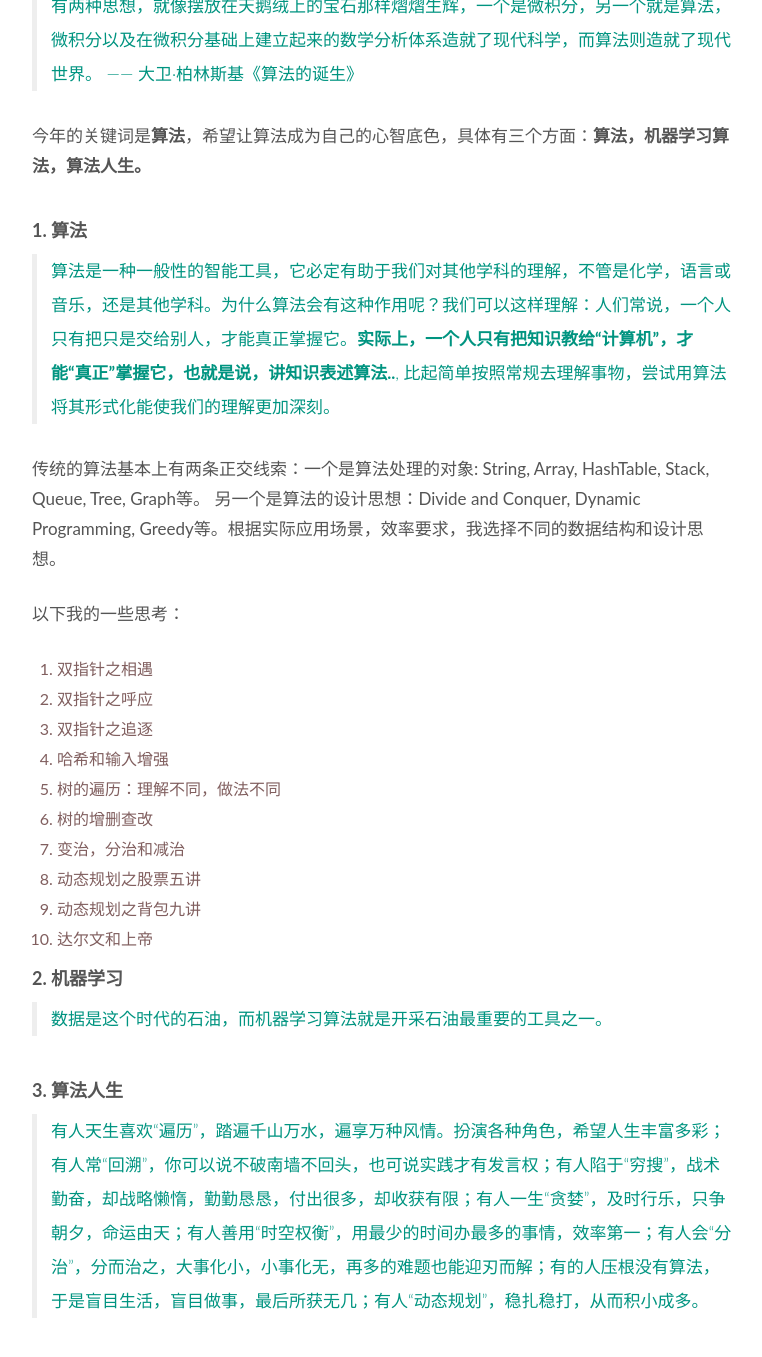
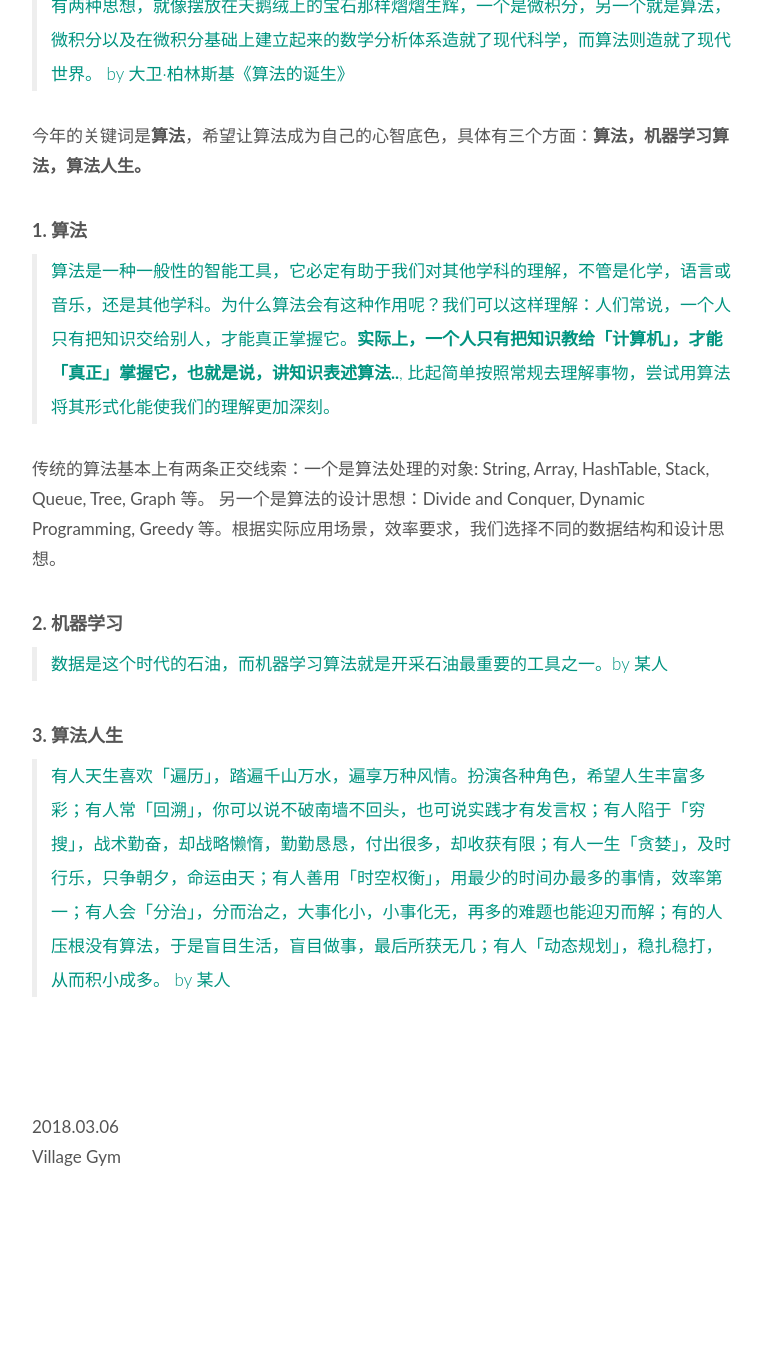
Before and after one commit to WillWang-X/willwang-x.github.io, a Jekyll site: the page built from _posts/blogs/2018-03-06-2018-algorithms.md, in a window 1280 px wide and 1400 px high, scrolled down 561 px. Shown: the top 1357 px of the window, without its empty margins (258-1020 px from the left). Built offline with Jekyll 4.4.1, drawn with Linux system fonts in a browser that asks for light colours; after the commit the page ends 1818 px from its top, so only the background shows below that.

Commit message:
Refactor

```diff
--- a/_posts/blogs/2018-03-06-2018-algorithms.md
+++ b/_posts/blogs/2018-03-06-2018-algorithms.md
@@ -12,36 +12,24 @@ published: true
 
 ![2018 Algorithms](https://i.imgur.com/YlIgHe8.png)
 
-> 有两种思想，就像摆放在天鹅绒上的宝石那样熠熠生辉，一个是微积分，另一个就是算法，微积分以及在微积分基础上建立起来的数学分析体系造就了现代科学，而算法则造就了现代世界。 —— 大卫·柏林斯基《算法的诞生》
+> 有两种思想，就像摆放在天鹅绒上的宝石那样熠熠生辉，一个是微积分，另一个就是算法，微积分以及在微积分基础上建立起来的数学分析体系造就了现代科学，而算法则造就了现代世界。 by 大卫·柏林斯基《算法的诞生》
 
 今年的关键词是**算法**，希望让算法成为自己的心智底色，具体有三个方面：**算法，机器学习算法，算法人生。**
 
 ### 1. 算法
 
-> 算法是一种一般性的智能工具，它必定有助于我们对其他学科的理解，不管是化学，语言或音乐，还是其他学科。为什么算法会有这种作用呢？我们可以这样理解：人们常说，一个人只有把只是交给别人，才能真正掌握它。**实际上，一个人只有把知识教给“计算机”，才能“真正”掌握它，也就是说，讲知识表述算法..**,  比起简单按照常规去理解事物，尝试用算法将其形式化能使我们的理解更加深刻。
+> 算法是一种一般性的智能工具，它必定有助于我们对其他学科的理解，不管是化学，语言或音乐，还是其他学科。为什么算法会有这种作用呢？我们可以这样理解：人们常说，一个人只有把知识交给别人，才能真正掌握它。**实际上，一个人只有把知识教给「计算机」，才能「真正」掌握它，也就是说，讲知识表述算法..**,  比起简单按照常规去理解事物，尝试用算法将其形式化能使我们的理解更加深刻。
 
-传统的算法基本上有两条正交线索：一个是算法处理的对象: String, Array, HashTable, Stack, Queue, Tree, Graph等。 另一个是算法的设计思想：Divide and Conquer, Dynamic Programming, Greedy等。根据实际应用场景，效率要求，我选择不同的数据结构和设计思想。
+传统的算法基本上有两条正交线索：一个是算法处理的对象: String, Array, HashTable, Stack, Queue, Tree, Graph 等。 另一个是算法的设计思想：Divide and Conquer, Dynamic Programming, Greedy 等。根据实际应用场景，效率要求，我们选择不同的数据结构和设计思想。
 
-以下我的一些思考：
-
-1. 双指针之相遇
-1. 双指针之呼应
-1. 双指针之追逐
-1. 哈希和输入增强
-1. 树的遍历：理解不同，做法不同
-1. 树的增删查改
-1. 变治，分治和减治
-1. 动态规划之股票五讲
-1. 动态规划之背包九讲
-1. 达尔文和上帝
 
 ### 2. 机器学习
 
-> 数据是这个时代的石油，而机器学习算法就是开采石油最重要的工具之一。
+> 数据是这个时代的石油，而机器学习算法就是开采石油最重要的工具之一。by 某人
 
 ### 3. 算法人生
 
-> 有人天生喜欢“遍历”，踏遍千山万水，遍享万种风情。扮演各种角色，希望人生丰富多彩；有人常“回溯”，你可以说不破南墙不回头，也可说实践才有发言权；有人陷于“穷搜”，战术勤奋，却战略懒惰，勤勤恳恳，付出很多，却收获有限；有人一生“贪婪”，及时行乐，只争朝夕，命运由天；有人善用“时空权衡”，用最少的时间办最多的事情，效率第一；有人会“分治”，分而治之，大事化小，小事化无，再多的难题也能迎刃而解；有的人压根没有算法，于是盲目生活，盲目做事，最后所获无几；有人“动态规划”，稳扎稳打，从而积小成多。
+> 有人天生喜欢「遍历」，踏遍千山万水，遍享万种风情。扮演各种角色，希望人生丰富多彩；有人常「回溯」，你可以说不破南墙不回头，也可说实践才有发言权；有人陷于「穷搜」，战术勤奋，却战略懒惰，勤勤恳恳，付出很多，却收获有限；有人一生「贪婪」，及时行乐，只争朝夕，命运由天；有人善用「时空权衡」，用最少的时间办最多的事情，效率第一；有人会「分治」，分而治之，大事化小，小事化无，再多的难题也能迎刃而解；有的人压根没有算法，于是盲目生活，盲目做事，最后所获无几；有人「动态规划」，稳扎稳打，从而积小成多。 by 某人
 
 <br>
 <br>
```
